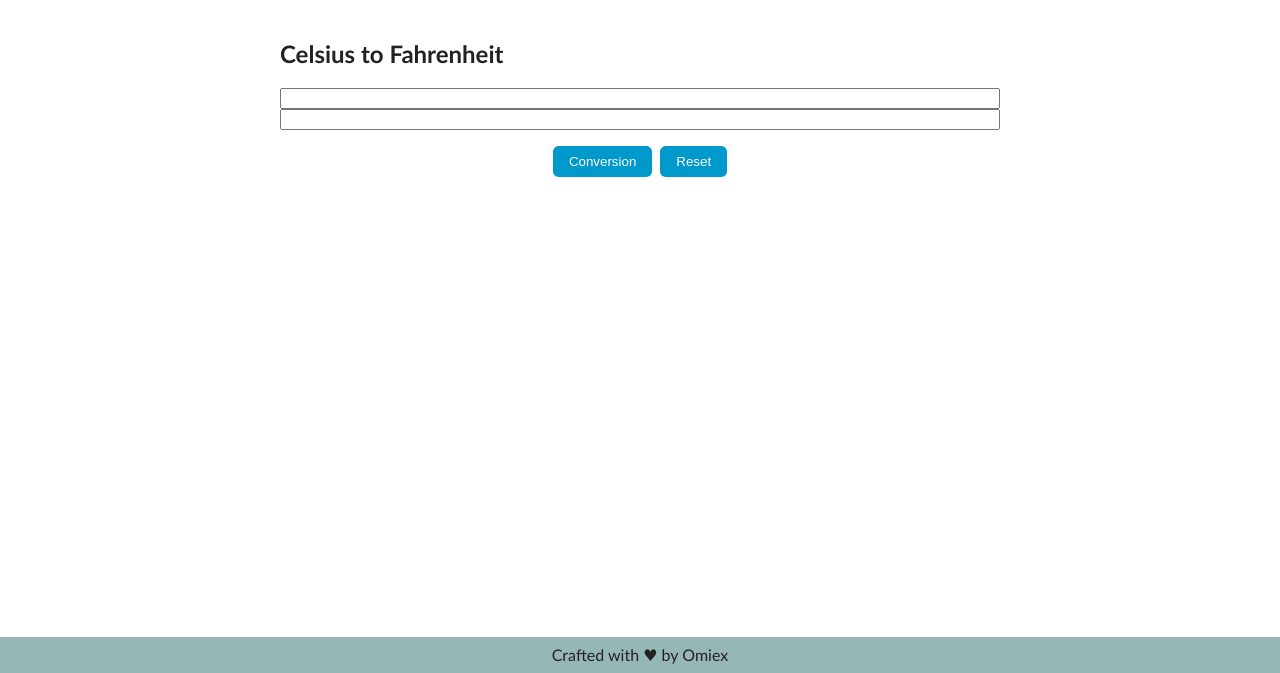
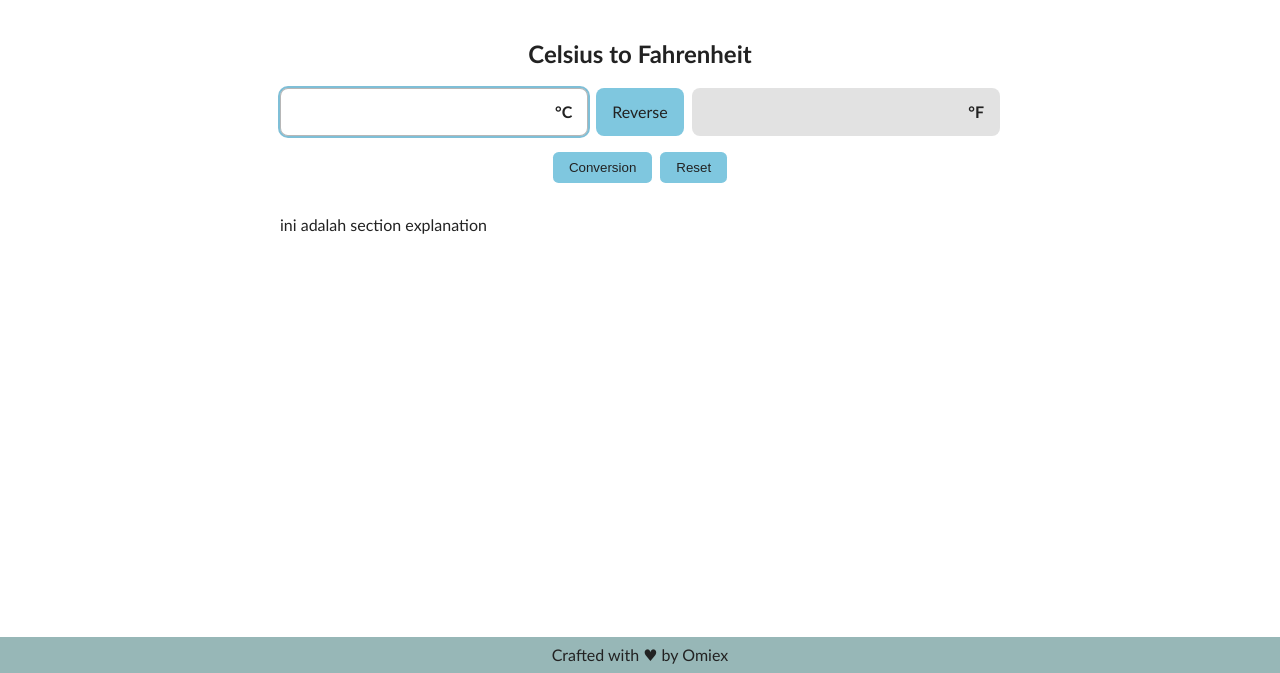
Before and after one commit to revou-fundamental-course/12-jun-23-Omiex, a plain HTML site: page index.html in a window 1280 px wide. Shown: the part 127-800 px from the top of the page. Drawn offline with Linux system fonts and the light colour scheme.

Commit message:
add pages content

```diff
--- a/css/style.css
+++ b/css/style.css
@@ -1,23 +1,126 @@
-/* MARK: TAG */
-
-body {
-  font-family:'Trebuchet MS', 'Lucida Sans Unicode', 'Lucida Grande', 'Lucida Sans', Arial, sans-serif;
+.input-section,
+.explanation-section {
+  margin: auto;
+  margin-bottom: 2rem;
+  max-width: 720px;
 }
 
-h1 {
+.input-section {
+  display: flex;
+  flex-direction: column;
+}
+
+.input-section h2 {
   text-align: center;
 }
 
-label {
-  margin-bottom: .5rem;
-  margin-top: 1rem;
-  font-weight: 500;
+#reverse-check {
+  display: none;
 }
 
-button {
+.input-section-field {
+  display: grid;
+  grid-template-areas: "c" "reverse" "f";
+  align-items: center;
+  justify-content: center;
+  gap: .5rem;
+}
+
+#reverse-check:checked ~ .input-section-field {
+  grid-template-areas: "f" "reverse" "c";
+}
+
+.input-section-field label {
+  display: flex;
+  align-items: center;
+  justify-content: center;
+  height: 3rem;
+  margin: 0;
+  border-radius: .5rem;
+}
+
+.input-field {
+  position: relative;
+}
+
+.input-field.c {
+  grid-area: c;
+}
+
+.input-field.f {
+  grid-area: f;
+}
+
+.input-field::after {
+  position: absolute;
+  right: 1rem;
+  height: 3rem;
+  line-height: 3rem;
+  font-weight: 600;
+}
+
+.input-field.c::after {
+  content: '\00b0 C';
+}
+
+.input-field.f::after {
+  content: '\00b0 F';
+}
+
+.input-field input {
+  width: 100%;
+  height: 3rem;
+  padding: 0 2.2rem 0 1rem;
+
+  line-height: 3rem;
+  font-size: 1.2rem;
+  font-weight: 600;
+  text-align: right;
+  color: var(--foreground-color);
+  background-color: var(--background-color);
+  outline: 2px solid transparent;
+  border: 1px solid rgb(112 112 112 / .5);
+  border-radius: .5rem;
+
+  transition: 200ms;
+}
+
+.input-field input:focus {
+  outline: 2px solid rgb(0 128 176 / .5);
+}
+
+.input-field input:disabled {
+  background-color: rgb(112 112 112 / .2);
+  border: none;
+}
+
+.input-field input::-webkit-outer-spin-button,
+.input-field input::-webkit-inner-spin-button {
+  -webkit-appearance: none;
+}
+
+.input-field input[type=number] {
+  appearance: textfield;
+}
+
+
+/********** BUTTON **********/
+
+.input-section-button {
+  align-self: center;
+
+  display: flex;
+  flex-wrap: wrap;
+  justify-content: center;
+  gap: .5rem;
+
+  margin-top: 1rem;
+}
+
+.button {
   padding: .5rem 1rem;
-  color: white;
-  background-color: #09c;
+  color: var(--foreground-color);
+  background-color: rgb(0 144 192 / .5);
   border: none;
   border-radius: .35rem;
   cursor: pointer;
@@ -25,43 +128,26 @@ button {
   transition: 100ms;
 }
 
-button:hover {
-  background-color: #08b;
+.button:hover {
+  background-color: rgb(0 128 176 / .5);
 }
 
-button:active {
+.button:active {
   transform: translateY(1px);
-  background-color: #07a;
+  background-color: rbg(0 112 160 / .5);
 }
 
-/* MARK: ID */
+@media all and (min-width: 425px) {
+  .input-section-field {
+    display: grid;
+    grid-template-columns: 1fr auto 1fr;
+    grid-template-areas: "c reverse f";
+    align-items: center;
+    gap: .5rem;
+    transition: 200ms;
+  }
 
-#input-field {
-  padding: .5rem;
-  outline: 2px solid transparent;
-  border: 1px solid rgb(112 112 112 / .5);
-  border-radius: .5rem;
-  transition: 100ms;
+  #reverse-check:checked ~ .input-section-field {
+    grid-template-areas: "f reverse c";
+  }
 }
-
-#input-field:focus {
-  outline-color: rgb(112 112 255 / .5);
-}
-
-/* MARK: CLASS */
-
-.input-section {
-  display: flex;
-  flex-direction: column;
-
-  margin: auto;
-  max-width: 720px;
-}
-
-.input-section-button {
-  align-self: center;
-  display: flex;
-  gap: .5rem;
-
-  margin-top: 1rem;
-}
--- a/js/script.js
+++ b/js/script.js
@@ -23,6 +23,9 @@ function changePage (page) {
 
       return page; // send page data to next step
     })
+    .then((page) => {
+      if (page === 'home') reverseChange(); // make initial condition to home page
+    })
 }
 
 // page to override error pages
@@ -32,8 +35,34 @@ const errorPage = (response) => {
   const cssText = [
     'display: grid',
     'justify-content: center',
+    'align-items: center',
+    'height: 100%',
+    'font-size: 2rem',
+    'font-weight: 200',
   ]
   container.style.cssText = cssText.join('; ');
   container.innerHTML = `${response.status}: ${response.statusText}`;
   return container.outerHTML;
 }
+
+/********** used in home page (main page) **********/
+
+// run when the reverse button clicked
+function reverseChange (event = null) {
+  // get DOM
+  const conversionMode = document.getElementById('conversion-mode');
+  const celsius = document.getElementById('c-input-field');
+  const fahrenheit = document.getElementById('f-input-field');
+  const checked = event ? event.target.checked : false;
+
+  // change conversion mode name
+  conversionMode.innerHTML = checked ? 'Fahrenheit to Celsius' : 'Celsius to Fahrenheit'
+
+  // disable/enable field
+  celsius.disabled = checked;
+  fahrenheit.disabled = !checked;
+
+  // focus to enabled field
+  if (!checked) celsius.focus();
+  else fahrenheit.focus();
+}
--- a/pages/home.html
+++ b/pages/home.html
@@ -3,12 +3,23 @@
   <form action="" onsubmit="event.preventDefault()" onreset="reverseChange()">
     <section class="input-section">
       <h2 id="conversion-mode">Celsius to Fahrenheit</h2>
+      <input type="checkbox" id="reverse-check" onchange="reverseChange(event)" />
+      <div class="input-section-field">
+        <div class="input-field c">
           <input type="number" id="c-input-field" />
+        </div>
+        <label class="button" for="reverse-check">Reverse</label>
+        <div class="input-field f">
           <input type="number" id="f-input-field" />
+        </div>
+      </div>
       <div class="input-section-button">
         <button class="button" type="submit">Conversion</button>
         <button class="button" type="reset">Reset</button>
       </div>
     </section>
   </form>
+  <section class="explanation-section">
+    ini adalah section explanation
+  </section>
 </div>
```
Also changed, not shown: pages/about.html (+8 -0 lines), pages/brief.html (+49 -0 lines), img/mockup.png (added).
